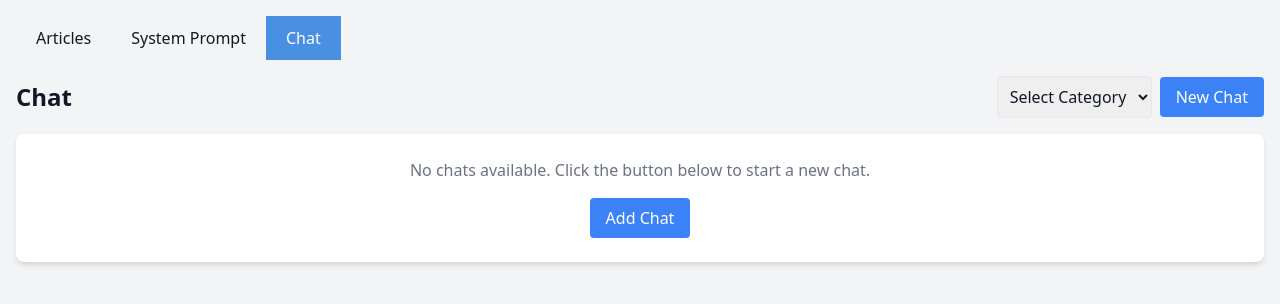
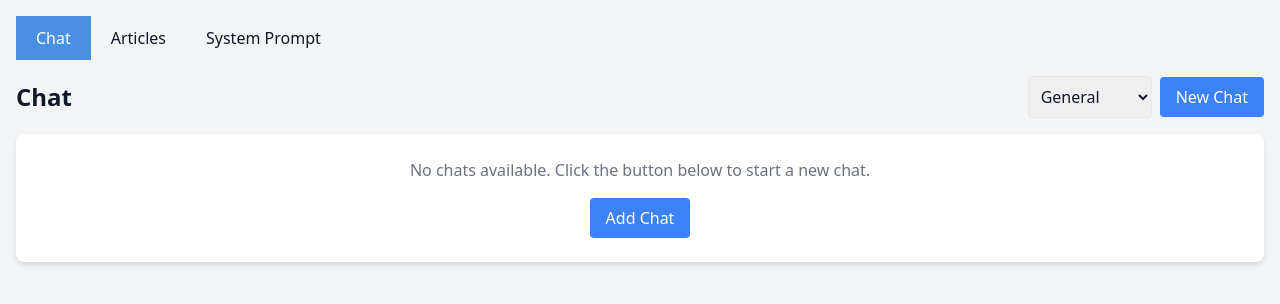
Before and after one commit to daytimedrinkingclub/ragsearch, a Flask app: page /chat/ in a window 1280 px wide. Shown: the top 304 px of the page. Run offline with Flask 3, Linux system fonts and the light colour scheme; data that the repository does not hold is empty.

Commit message:
make general as the default category, change tab order

```diff
--- a/app/templates/base.html
+++ b/app/templates/base.html
@@ -42,9 +42,9 @@
 <body class="bg-gray-100 text-gray-900">
     <div class="container mx-auto p-4">
         <div class="tab flex mb-4">
+          <a href="{{ url_for('chat.index') }}" class="tablinks {% if active_tab == 'Chat' %}active{% endif %}">Chat</a>
             <a href="{{ url_for('article.index') }}" class="tablinks {% if active_tab == 'Articles' %}active{% endif %}">Articles</a>
             <a href="{{ url_for('system.prompt') }}" class="tablinks {% if active_tab == 'System Prompt' %}active{% endif %}">System Prompt</a>
-            <a href="{{ url_for('chat.index') }}" class="tablinks {% if active_tab == 'Chat' %}active{% endif %}">Chat</a>
         </div>
         {% block content %}{% endblock %}
     </div>
--- a/app/templates/chat.html
+++ b/app/templates/chat.html
@@ -7,7 +7,6 @@
     <h2 class="text-2xl font-bold">Chat</h2>
     <div class="flex items-center">
         <select id="chatCategory" class="mr-2 p-2 border rounded">
-            <option value="">Select Category</option>
             <option value="general">General</option>
             <option value="deposit">Deposit</option>
             <option value="withdrawal">Withdrawal</option>
```
